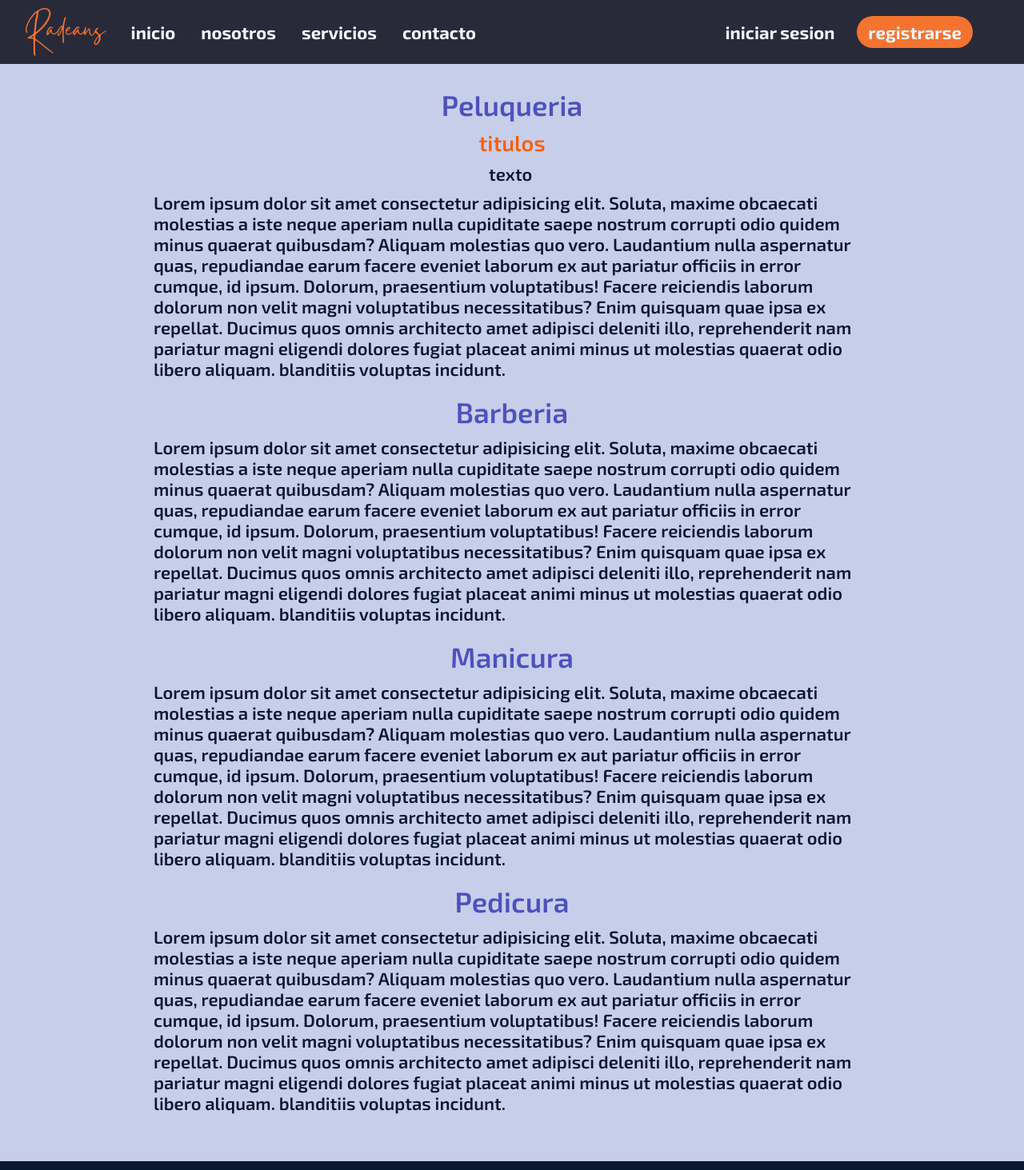
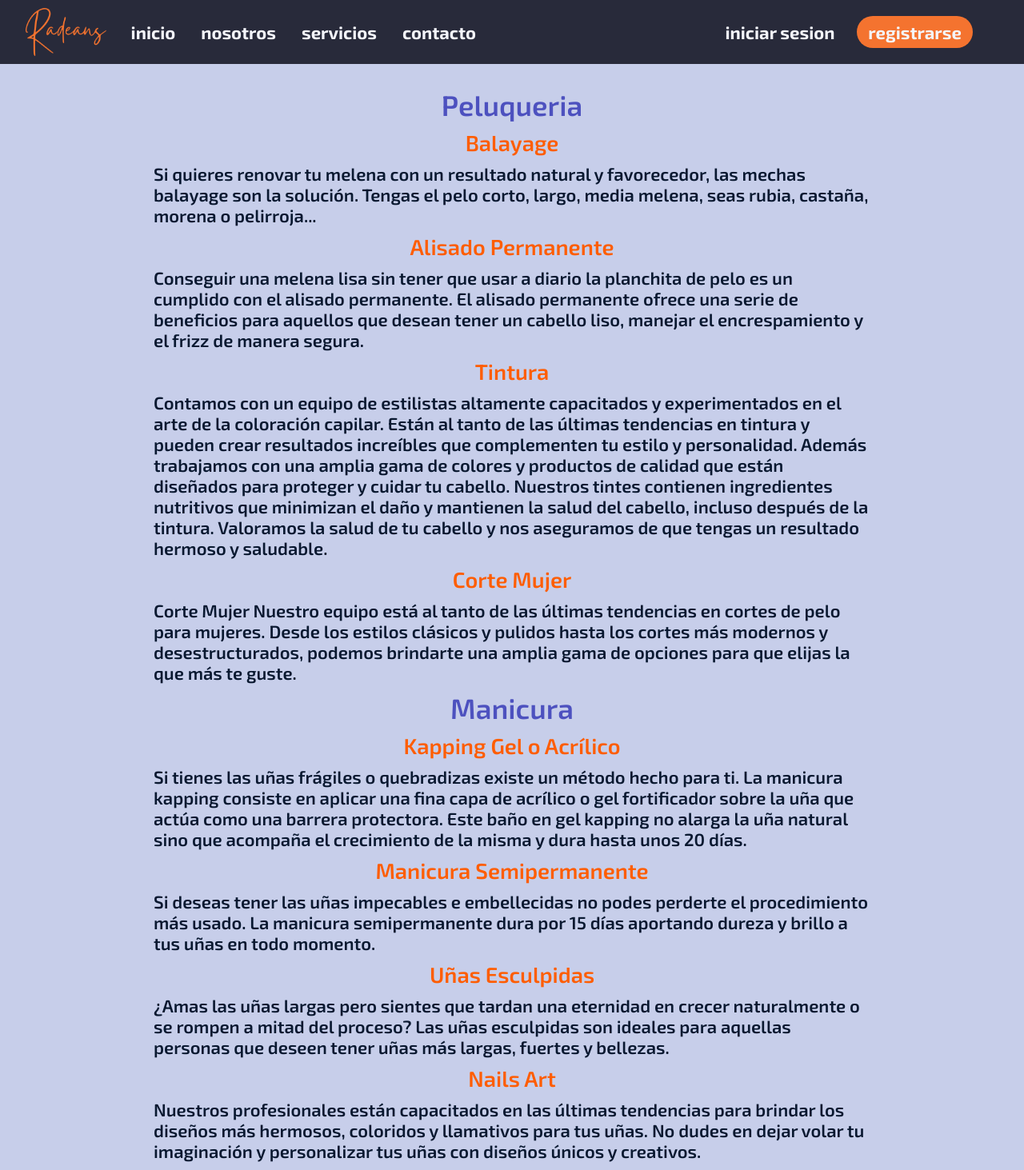
Before and after one commit to Galo98/radeans, a PHP site: page /servicios.php in a window 1280 px wide. Shown: the top 1463 px of the page at 80% size. Run offline with PHP 8.4, Linux system fonts and the light colour scheme.

Commit message:
cambios en servicios

```diff
--- a/servicios.php
+++ b/servicios.php
@@ -30,78 +30,116 @@
                 <h2 class="titulos">Peluqueria</h2>
 
                 <div>
-                    <h3 class="subtitulos">titulos</h3>
-                    <p class="nosotrosTexto">texto</p>
+                    <h3 class="subtitulos">Balayage</h3>
+                    <p class="nosotrosTexto">
+Si quieres renovar tu melena con un resultado natural y favorecedor, las mechas balayage son la solución. Tengas el pelo corto, largo, media melena, seas rubia, castaña, morena o pelirroja...
+</p>
                 </div>
 
-                <p class="nosotrosTexto">Lorem ipsum dolor sit amet consectetur adipisicing elit. Soluta, maxime obcaecati
-                    molestias a
-                    iste neque
-                    aperiam nulla cupiditate saepe nostrum corrupti odio quidem minus quaerat quibusdam? Aliquam molestias
-                    quo vero.
-                    Laudantium nulla aspernatur quas, repudiandae earum facere eveniet laborum ex aut pariatur officiis in
-                    error cumque, id ipsum. Dolorum, praesentium voluptatibus! Facere reiciendis laborum dolorum non velit
-                    magni voluptatibus necessitatibus?
-                    Enim quisquam quae ipsa ex repellat. Ducimus quos omnis architecto amet adipisci deleniti illo,
-                    reprehenderit nam pariatur magni eligendi dolores fugiat placeat animi minus ut molestias quaerat odio
-                    libero aliquam.
-                    blanditiis voluptas incidunt.
+            <div>
+                <h3 class="subtitulos">Alisado Permanente</h3>
+
+                <p class="nosotrosTexto">Conseguir una melena lisa sin tener que usar a diario la planchita de pelo es un cumplido con el alisado permanente.
+El alisado permanente ofrece una serie de beneficios para aquellos que desean tener un cabello liso, manejar el encrespamiento y el frizz de manera segura.
+
                 </p>
             </div>
 
             <div>
-                <h2 class="titulos">Barberia</h2>
+                <h3 class="subtitulos">Tintura</h3>
 
-                <p class="nosotrosTexto">Lorem ipsum dolor sit amet consectetur adipisicing elit. Soluta, maxime obcaecati
-                    molestias a
-                    iste neque
-                    aperiam nulla cupiditate saepe nostrum corrupti odio quidem minus quaerat quibusdam? Aliquam molestias
-                    quo vero.
-                    Laudantium nulla aspernatur quas, repudiandae earum facere eveniet laborum ex aut pariatur officiis in
-                    error cumque, id ipsum. Dolorum, praesentium voluptatibus! Facere reiciendis laborum dolorum non velit
-                    magni voluptatibus necessitatibus?
-                    Enim quisquam quae ipsa ex repellat. Ducimus quos omnis architecto amet adipisci deleniti illo,
-                    reprehenderit nam pariatur magni eligendi dolores fugiat placeat animi minus ut molestias quaerat odio
-                    libero aliquam.
-                    blanditiis voluptas incidunt.
+                <p class="nosotrosTexto">Contamos con un equipo de estilistas altamente capacitados y experimentados en el arte
+de la coloración capilar. Están al tanto de las últimas tendencias en tintura y pueden crear
+resultados increíbles que complementen tu estilo y personalidad.
+Además trabajamos  con una amplia gama de colores  y   productos de calidad que están diseñados para proteger y cuidar tu cabello. Nuestros tintes contienen ingredientes nutritivos que minimizan el daño y mantienen la salud del cabello, incluso después de la tintura. Valoramos la salud de tu cabello y nos aseguramos de que tengas un resultado hermoso y saludable.
+
                 </p>
             </div>
 
             <div>
-                <h2 class="titulos">Manicura</h2>
+                <h3 class="subtitulos">Corte Mujer</h3>
 
-                <p class="nosotrosTexto">Lorem ipsum dolor sit amet consectetur adipisicing elit. Soluta, maxime obcaecati
-                    molestias a
-                    iste neque
-                    aperiam nulla cupiditate saepe nostrum corrupti odio quidem minus quaerat quibusdam? Aliquam molestias
-                    quo vero.
-                    Laudantium nulla aspernatur quas, repudiandae earum facere eveniet laborum ex aut pariatur officiis in
-                    error cumque, id ipsum. Dolorum, praesentium voluptatibus! Facere reiciendis laborum dolorum non velit
-                    magni voluptatibus necessitatibus?
-                    Enim quisquam quae ipsa ex repellat. Ducimus quos omnis architecto amet adipisci deleniti illo,
-                    reprehenderit nam pariatur magni eligendi dolores fugiat placeat animi minus ut molestias quaerat odio
-                    libero aliquam.
-                    blanditiis voluptas incidunt.
+                <p class="nosotrosTexto">Corte Mujer
+Nuestro equipo está al tanto de las últimas tendencias en cortes de pelo para mujeres. Desde los estilos clásicos y pulidos hasta los cortes más modernos y desestructurados, podemos brindarte una amplia gama de opciones para que elijas la que más te guste.
+
                 </p>
             </div>
 
             <div>
-                <h2 class="titulos">Pedicura</h2>
 
-                <p class="nosotrosTexto">Lorem ipsum dolor sit amet consectetur adipisicing elit. Soluta, maxime obcaecati
-                    molestias a
-                    iste neque
-                    aperiam nulla cupiditate saepe nostrum corrupti odio quidem minus quaerat quibusdam? Aliquam molestias
-                    quo vero.
-                    Laudantium nulla aspernatur quas, repudiandae earum facere eveniet laborum ex aut pariatur officiis in
-                    error cumque, id ipsum. Dolorum, praesentium voluptatibus! Facere reiciendis laborum dolorum non velit
-                    magni voluptatibus necessitatibus?
-                    Enim quisquam quae ipsa ex repellat. Ducimus quos omnis architecto amet adipisci deleniti illo,
-                    reprehenderit nam pariatur magni eligendi dolores fugiat placeat animi minus ut molestias quaerat odio
-                    libero aliquam.
-                    blanditiis voluptas incidunt.
-                </p>
-            </div>
+                <h2 class="titulos">Manicura</h2>
+
+
+                <h3 class="subtitulos">Kapping Gel o Acrílico </h3>
+
+                    <p class="nosotrosTexto">
+Si tienes las uñas frágiles o quebradizas existe un método hecho para ti.
+La manicura kapping consiste en aplicar una fina capa de acrílico o gel fortificador sobre la uña que actúa como una barrera protectora. Este baño en gel kapping no alarga la uña natural sino que acompaña el crecimiento de la misma y dura hasta unos 20 días.
+
+</p>
+                </div>
+                <div>
+                <h3 class="subtitulos">Manicura Semipermanente  </h3>
+
+<p class="nosotrosTexto">
+Si deseas tener las uñas impecables e embellecidas no podes perderte el procedimiento más usado.
+La manicura semipermanente dura por 15 días aportando dureza y brillo a tus uñas en todo momento.
+
+
+</p>
+</div>
+
+<div>
+                <h3 class="subtitulos"> Uñas Esculpidas  </h3>
+
+<p class="nosotrosTexto">
+¿Amas las uñas largas  pero sientes que tardan una eternidad en crecer naturalmente  o se rompen a mitad del proceso?
+Las uñas esculpidas son  ideales para aquellas personas que deseen tener uñas más largas, fuertes y bellezas.
+
+</p>
+</div>
+<div>
+                <h3 class="subtitulos"> Nails Art   </h3>
+
+<p class="nosotrosTexto">
+Nuestros profesionales están capacitados en las últimas tendencias para brindar los diseños  más hermosos, coloridos y llamativos para tus uñas.
+No dudes en dejar volar tu imaginación y personalizar tus uñas con diseños únicos y creativos.
+
+</p>
+</div>
+<div>
+<h2 class="titulos">Barberia</h2>
+                <h3 class="subtitulos"> Afeitado de Barba   </h3>
+
+<p class="nosotrosTexto">
+
+Un afeitado clásico con navaja, aplicación de productos de cuidado de la barba, recorte y alineación de barba, y masajes faciales para un tratamiento completo.
+
+</p>
+</div>
+<div>
+                <h3 class="subtitulos">Recorte de barba y bigote   </h3>
+
+<p class="nosotrosTexto">
+
+Dar forma a la barba y bigote, recortar los vellos sueltos, hacer líneas definidas y aplicar productos para mantenerlos limpios y suaves.
+</p>
+</div>
+<div>
+                <h3 class="subtitulos"> Diseños y Delineados   </h3>
+
+<p class="nosotrosTexto">
+
+Diseños y delineados en la barba para dar un aspecto más detallado y personalizado. Esto puede incluir líneas nítidas en los bordes, patrones geométricos o cualquier otro diseño creativo que desees.
+</p>
+</div>
+<div>
+                <h3 class="subtitulos"> Coloración   </h3>
+
+<p class="nosotrosTexto">
+Coloración de barba para hombres que desean cambiar su apariencia o cubrir las canas.
+</p>
+</div>
 
         </section>
 
```
